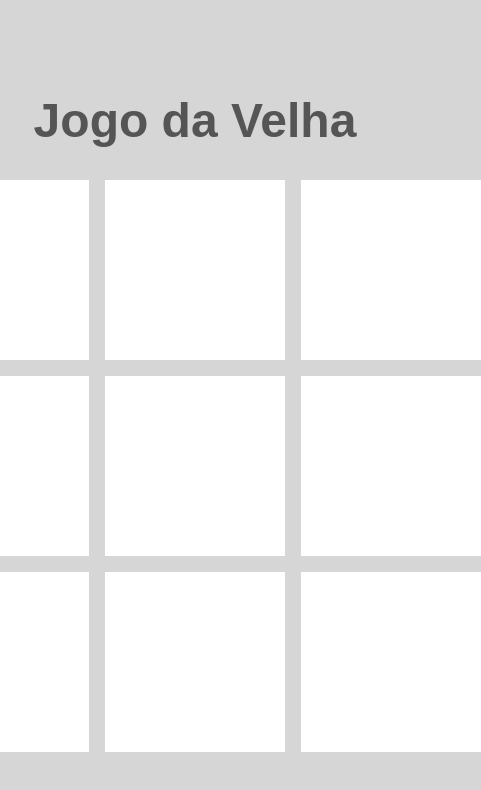
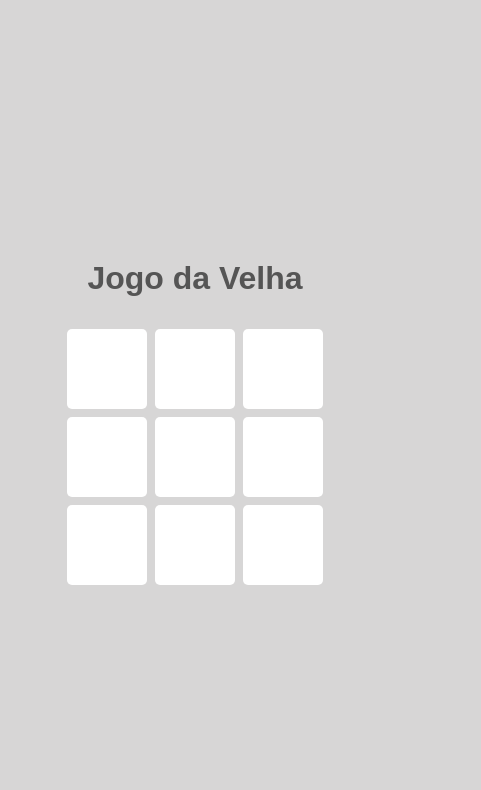
Before and after one commit to victoremanuel12/jogo-da-velha, a React app: page / in a window 390 px wide. Shown: the whole page, 481 px wide, since content can reach past the window. Built offline with nearby package versions, Linux system fonts and the light colour scheme.

Commit message:
adaptações de responsividade

```diff
--- a/src/TicTacToe.css
+++ b/src/TicTacToe.css
@@ -24,7 +24,8 @@ body{
 }
 .board{
     grid-gap:1em;
-    display:grid;gap:1em;
+    display:grid;
+    gap:1em;
     grid-template-columns:repeat(3,180px);
     grid-template-rows:repeat(3,180px)
 }
@@ -36,7 +37,7 @@ body{
     display:grid;
     font-size:3em;
     font-weight:700;
-
+    border-radius: 5px;
     justify-content:center
 }
 .cell:not(.O):not(.X):hover{
@@ -83,3 +84,20 @@ footer{
     margin-bottom:1em;
     padding:.8rem 1.5rem
 }
+
+@media screen and  (max-width:767px) {
+    .title{
+        font-size:2em;
+    }
+    .board{
+        justify-content: center;
+        gap:0.5em;
+        grid-template-columns:repeat(3,80px);
+        grid-template-rows:repeat(3,80px)
+    }
+    .cell{
+
+        font-size:2em;
+
+    }
+}
--- a/src/TicTacToe.js
+++ b/src/TicTacToe.js
@@ -10,8 +10,8 @@ export default function TicTacToe() {
 
 
   const handleCellClick = (indicie) => {
-    if(board[indicie] !== "")return alert("Posição já ocupada")
-    if(winner)return alert("Jogo finalizado!")
+    if(board[indicie] !== "")return null
+    if(winner)return null
 
     setBoard(board.map((item,index) => index === indicie ? currentPlayer : item ))
     setCurrentPlayer(currentPlayer === "X" ?  "O" : "X")
@@ -36,8 +36,9 @@ export default function TicTacToe() {
 
 
     })
+    checkDraw()
   }
-  checkDraw()
+
   function  checkDraw (){
     if(board.every(cell => cell !== "")) return setWiner("E")
 
```
